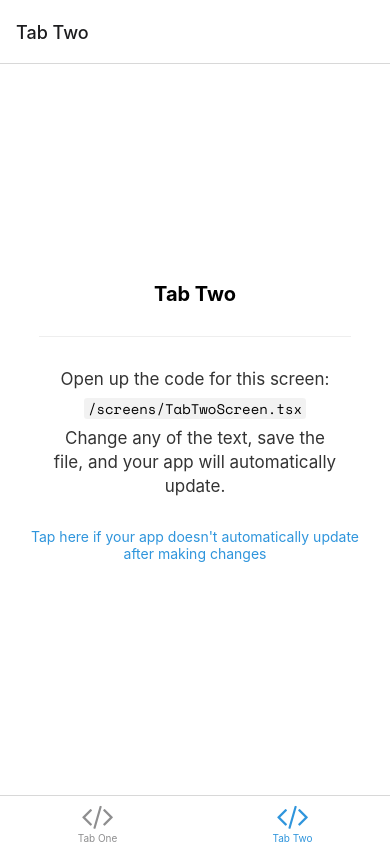
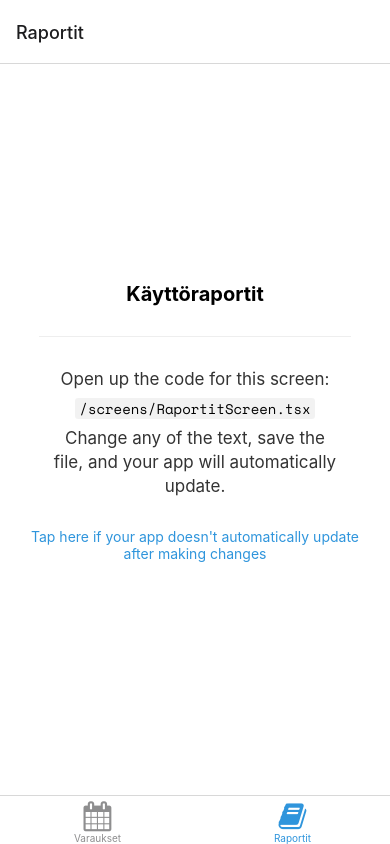
Before and after one commit to Jefishub/Project-mokki-app, a React Native app: screen /TabTwo in a window 390 px wide. Built offline with nearby package versions, Linux system fonts and the light colour scheme; what expo-linking would draw is missing.

Commit message:
changed names, icons

```diff
--- a/navigation/LinkingConfiguration.ts
+++ b/navigation/LinkingConfiguration.ts
@@ -17,12 +17,12 @@ const linking: LinkingOptions<RootStackParamList> = {
         screens: {
           TabOne: {
             screens: {
-              TabOneScreen: 'one',
+              VarauksetScreen: 'one',
             },
           },
           TabTwo: {
             screens: {
-              TabTwoScreen: 'two',
+              RaportitScreen: 'two',
             },
           },
         },
--- a/navigation/index.tsx
+++ b/navigation/index.tsx
@@ -12,10 +12,10 @@ import { ColorSchemeName, Pressable } from 'react-native';
 
 import Colors from '../constants/Colors';
 import useColorScheme from '../hooks/useColorScheme';
-import ModalScreen from '../screens/ModalScreen';
+import AdminScreen from '../screens/AdminScreen';
 import NotFoundScreen from '../screens/NotFoundScreen';
-import TabOneScreen from '../screens/TabOneScreen';
-import TabTwoScreen from '../screens/TabTwoScreen';
+import VarauksetScreen from '../screens/VarauksetScreen';
+import RaportitScreen from '../screens/RaportitScreen';
 import { RootStackParamList, RootTabParamList, RootTabScreenProps } from '../types';
 import LinkingConfiguration from './LinkingConfiguration';
 
@@ -41,7 +41,7 @@ function RootNavigator() {
       <Stack.Screen name="Root" component={BottomTabNavigator} options={{ headerShown: false }} />
       <Stack.Screen name="NotFound" component={NotFoundScreen} options={{ title: 'Oops!' }} />
       <Stack.Group screenOptions={{ presentation: 'modal' }}>
-        <Stack.Screen name="Modal" component={ModalScreen} />
+        <Stack.Screen name="Modal" component={AdminScreen} />
       </Stack.Group>
     </Stack.Navigator>
   );
@@ -64,10 +64,10 @@ function BottomTabNavigator() {
       }}>
       <BottomTab.Screen
         name="TabOne"
-        component={TabOneScreen}
+        component={VarauksetScreen}
         options={({ navigation }: RootTabScreenProps<'TabOne'>) => ({
-          title: 'Tab One',
-          tabBarIcon: ({ color }) => <TabBarIcon name="code" color={color} />,
+          title: 'Varaukset',
+          tabBarIcon: ({ color }) => <TabBarIcon name="calendar" color={color} />,
           headerRight: () => (
             <Pressable
               onPress={() => navigation.navigate('Modal')}
@@ -86,10 +86,10 @@ function BottomTabNavigator() {
       />
       <BottomTab.Screen
         name="TabTwo"
-        component={TabTwoScreen}
+        component={RaportitScreen}
         options={{
-          title: 'Tab Two',
-          tabBarIcon: ({ color }) => <TabBarIcon name="code" color={color} />,
+          title: 'Raportit',
+          tabBarIcon: ({ color }) => <TabBarIcon name="book" color={color} />,
         }}
       />
     </BottomTab.Navigator>
--- a/screens/TabTwoScreen.tsx
+++ b/screens/AdminScreen.tsx
@@ -1,15 +1,19 @@
+import { StatusBar } from 'expo-status-bar';
 import * as React from 'react';
-import { StyleSheet } from 'react-native';
+import { Platform, StyleSheet } from 'react-native';
 
 import EditScreenInfo from '../components/EditScreenInfo';
 import { Text, View } from '../components/Themed';
 
-export default function TabTwoScreen() {
+export default function AdminScreen() {
   return (
     <View style={styles.container}>
-      <Text style={styles.title}>Tab Two</Text>
+      <Text style={styles.title}>Admin Login</Text>
       <View style={styles.separator} lightColor="#eee" darkColor="rgba(255,255,255,0.1)" />
-      <EditScreenInfo path="/screens/TabTwoScreen.tsx" />
+      <EditScreenInfo path="/screens/AdminScreen.tsx" />
+
+      {/* Use a light status bar on iOS to account for the black space above the modal */}
+      <StatusBar style={Platform.OS === 'ios' ? 'light' : 'auto'} />
     </View>
   );
 }
--- a/screens/ModalScreen.tsx
+++ b/screens/RaportitScreen.tsx
@@ -1,19 +1,15 @@
-import { StatusBar } from 'expo-status-bar';
 import * as React from 'react';
-import { Platform, StyleSheet } from 'react-native';
+import { StyleSheet } from 'react-native';
 
 import EditScreenInfo from '../components/EditScreenInfo';
 import { Text, View } from '../components/Themed';
 
-export default function ModalScreen() {
+export default function RaportitScreen() {
   return (
     <View style={styles.container}>
-      <Text style={styles.title}>Modal</Text>
+      <Text style={styles.title}>Käyttöraportit</Text>
       <View style={styles.separator} lightColor="#eee" darkColor="rgba(255,255,255,0.1)" />
-      <EditScreenInfo path="/screens/ModalScreen.tsx" />
-
-      {/* Use a light status bar on iOS to account for the black space above the modal */}
-      <StatusBar style={Platform.OS === 'ios' ? 'light' : 'auto'} />
+      <EditScreenInfo path="/screens/RaportitScreen.tsx" />
     </View>
   );
 }
--- a/screens/TabOneScreen.tsx
+++ b/screens/VarauksetScreen.tsx
@@ -5,12 +5,12 @@ import EditScreenInfo from '../components/EditScreenInfo';
 import { Text, View } from '../components/Themed';
 import { RootTabScreenProps } from '../types';
 
-export default function TabOneScreen({ navigation }: RootTabScreenProps<'TabOne'>) {
+export default function VarauksetScreen({ navigation }: RootTabScreenProps<'TabOne'>) {
   return (
     <View style={styles.container}>
-      <Text style={styles.title}>Tab One</Text>
+      <Text style={styles.title}>Mökkivaraukset</Text>
       <View style={styles.separator} lightColor="#eee" darkColor="rgba(255,255,255,0.1)" />
-      <EditScreenInfo path="/screens/TabOneScreen.tsx" />
+      <EditScreenInfo path="/screens/VarauksetScreen.tsx" />
     </View>
   );
 }
```
